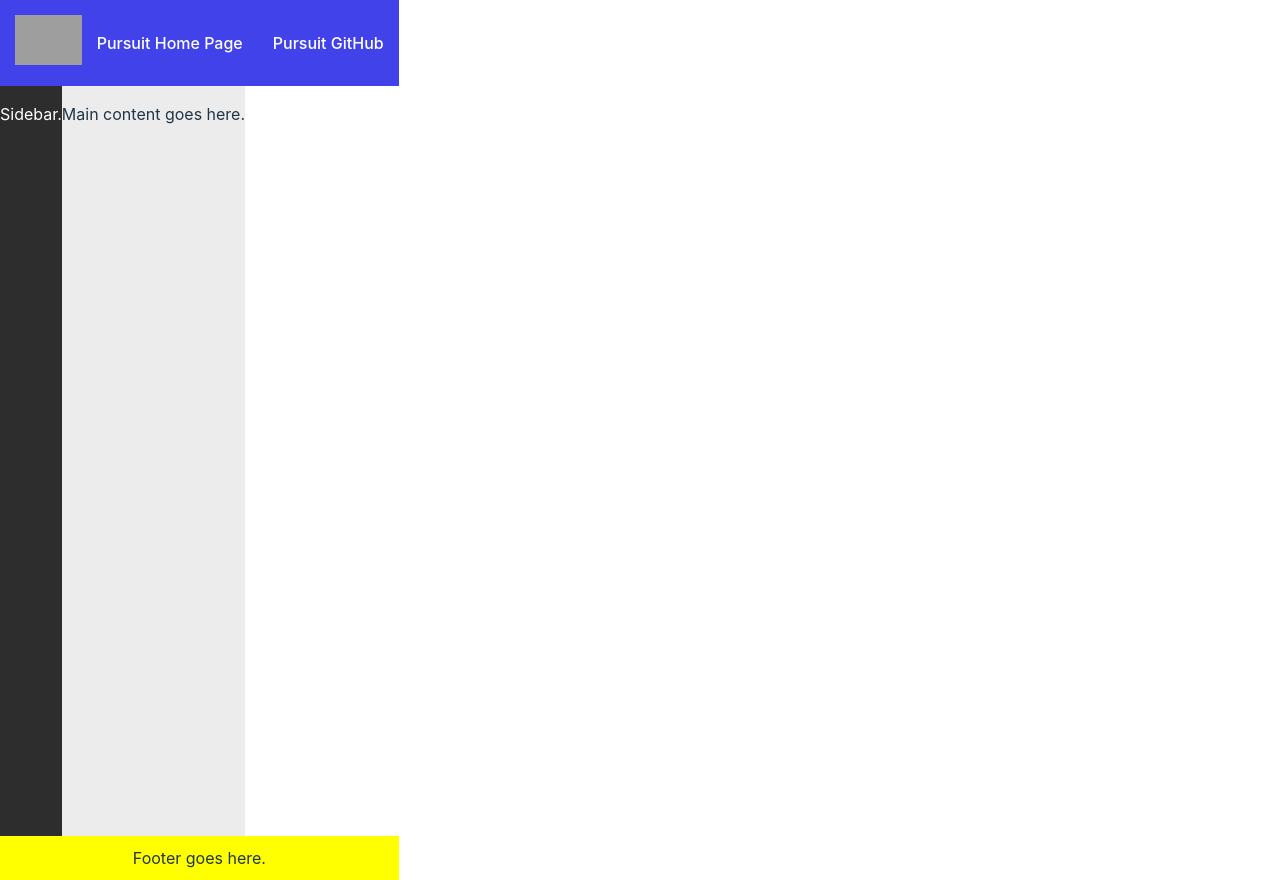
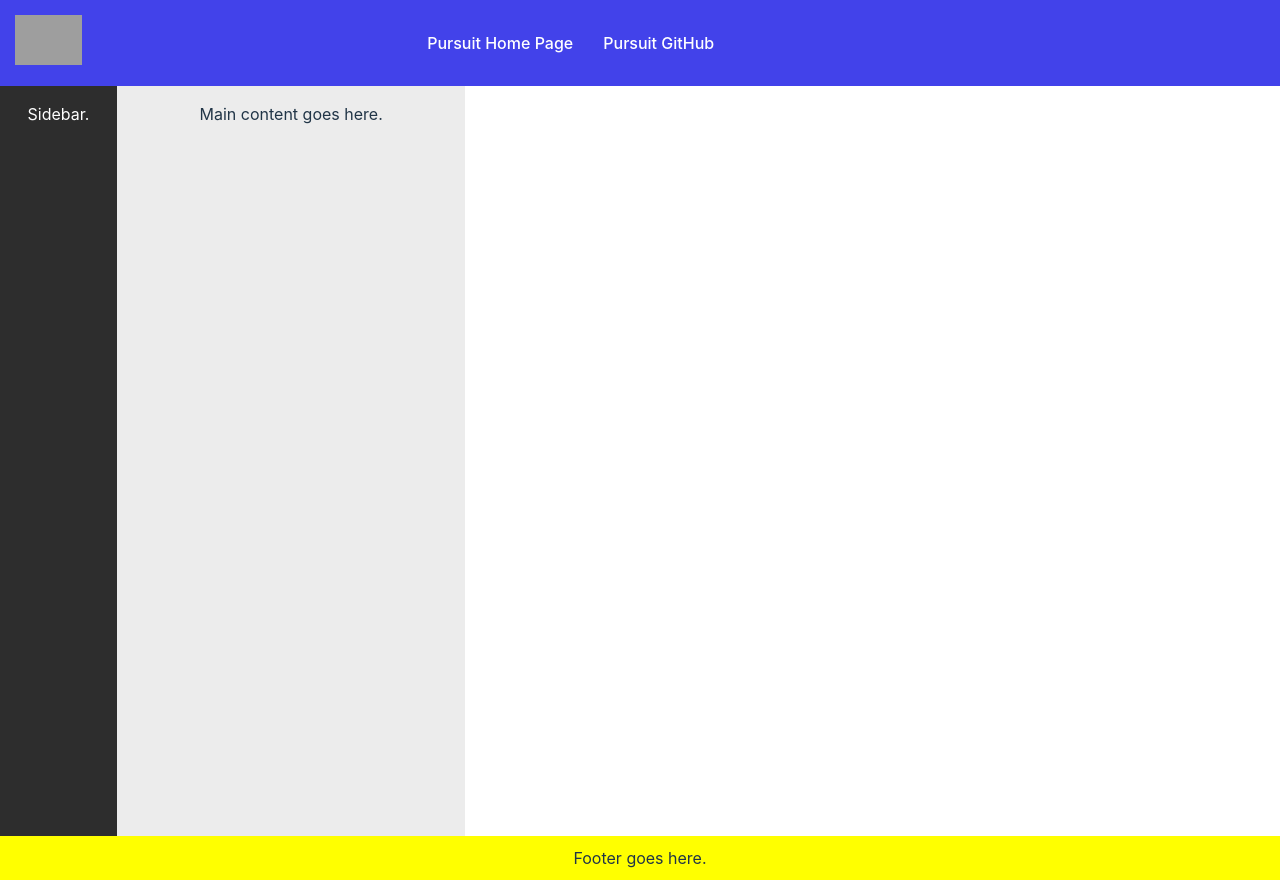
Before and after one commit to AlexanderTsiklidis1/React-Deployment-Lab, a React (Vite) app: page / in a window 1280 px wide. Built offline with nearby package versions, Linux system fonts and the light colour scheme; grey boxes are pictures that could not be loaded.

Commit message:
makes small change' '

```diff
--- a/src/App.css
+++ b/src/App.css
@@ -1,4 +1,16 @@
 /* Write your CSS here! */
+/* body {
+  font-family: sans-serif;
+  margin: 0;
+} */
+
+html,
+body,
+#root {
+  height: 100%;
+  width: 100%;
+}
+
 div {
   display: grid;
   grid-template-columns: repeat(1fr,4);
--- a/src/App.jsx
+++ b/src/App.jsx
@@ -7,7 +7,7 @@ import "./App.css";
 function App() {
   return (
 
-  <div>
+  <>
 
 
 
@@ -15,7 +15,9 @@ function App() {
     <Primary />
     <Footer />
 
-  </div>
+  </>
+
+
 
 
 
```
